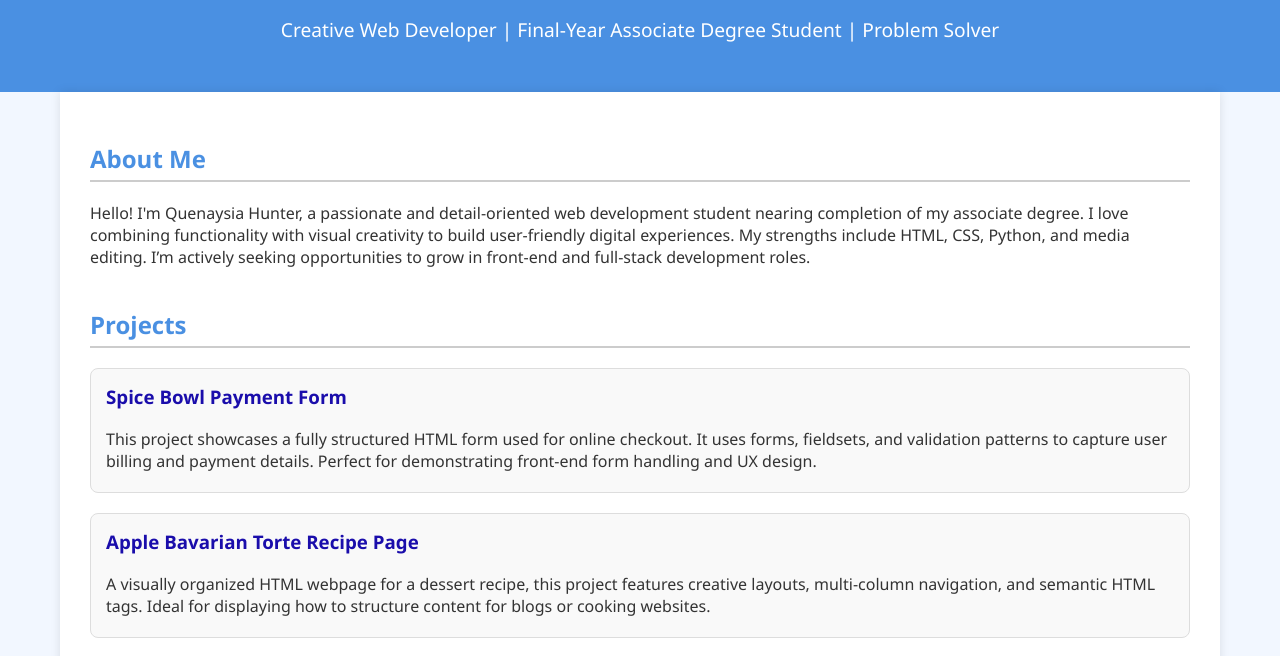
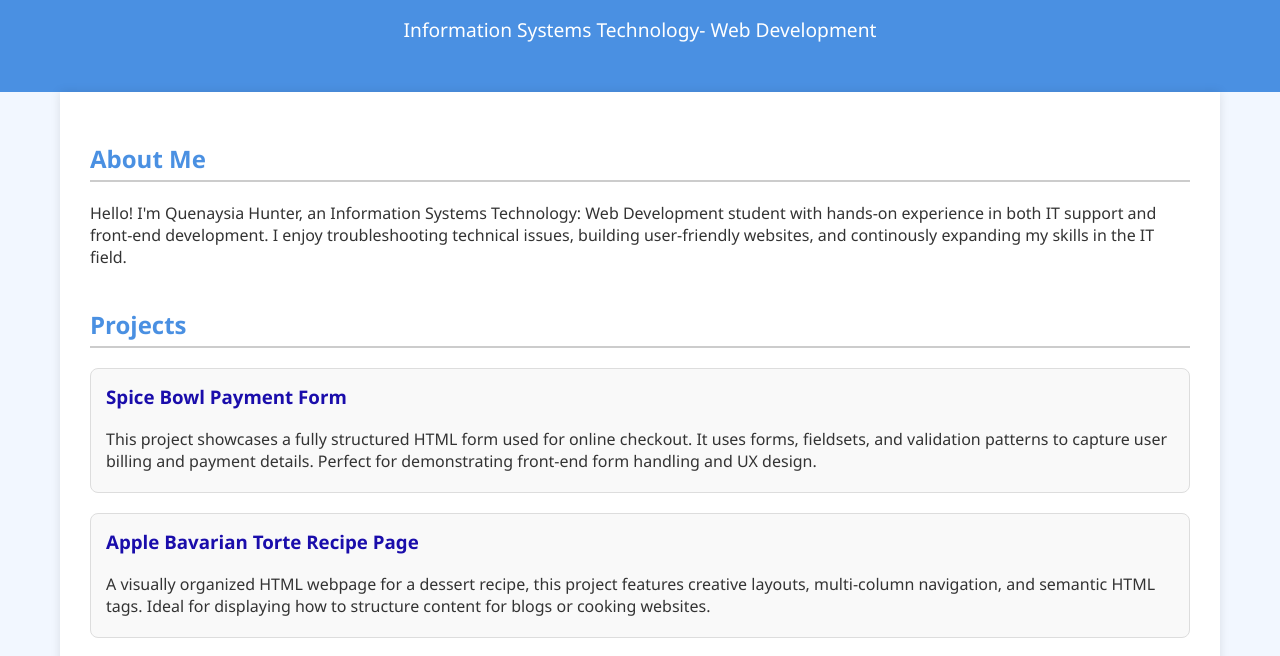
Before and after one commit to Quenaysia/Quenaysia-Portfolio, a plain HTML site: page index.html in a window 1280 px wide. Shown: the part 88-744 px from the top of the page. Drawn offline with Linux system fonts and the light colour scheme.

Commit message:
Update index.html

```diff
--- a/index.html
+++ b/index.html
@@ -1,10 +1,7 @@
+<html>
+<head>
 
-<!DOCTYPE html>
-<html lang="en">
-<head>
-  <meta charset="UTF-8" />
-  <meta name="viewport" content="width=device-width, initial-scale=1.0"/>
-  <title>Quenaysia Hunter - Web Developer Portfolio</title>
+  <title>Quenaysia Hunter's Portfolio</title>
   <style>
     body { font-family: 'Segoe UI', sans-serif; margin: 0; background: #f2f7ff; color: #333; }
     header, footer { background: #4a90e2; color: white; text-align: center; padding: 30px 20px; }
@@ -25,13 +22,15 @@
 <body>
   <header>
     <h1>Quenaysia Hunter</h1>
-    <p>Creative Web Developer | Final-Year Associate Degree Student | Problem Solver</p>
+    <p>Information Systems Technology- Web Development</p>
   </header>
 
   <div class="container">
     <section>
       <h2>About Me</h2>
-      <p>Hello! I'm Quenaysia Hunter, a passionate and detail-oriented web development student nearing completion of my associate degree. I love combining functionality with visual creativity to build user-friendly digital experiences. My strengths include HTML, CSS, Python, and media editing. I’m actively seeking opportunities to grow in front-end and full-stack development roles.</p>
+      <p>Hello! I'm Quenaysia Hunter, an Information Systems Technology: Web Development student with hands-on experience in
+      both IT support and front-end development. I enjoy troubleshooting technical issues, building user-friendly websites, and
+      continously expanding my skills in the IT field.</p>
     </section>
 
     <section>
@@ -75,7 +74,7 @@
 
     <section>
       <h2>Resume</h2>
-      <p><a href="Hunter-Resume.pdf" download>Download My Resume (PDF)</a></p>
+      <p><a href="Quenaysia_hunter_resume.pdf" download>Download My Resume (PDF)</a></p>
     </section>
 
     <section class="contact">
```
